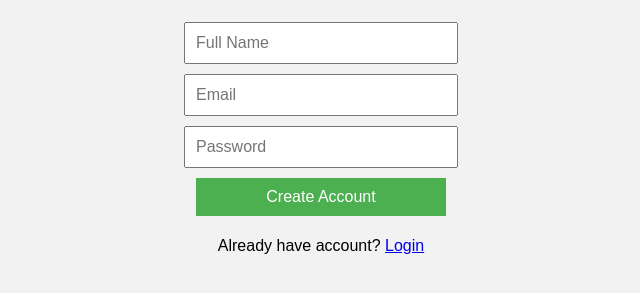
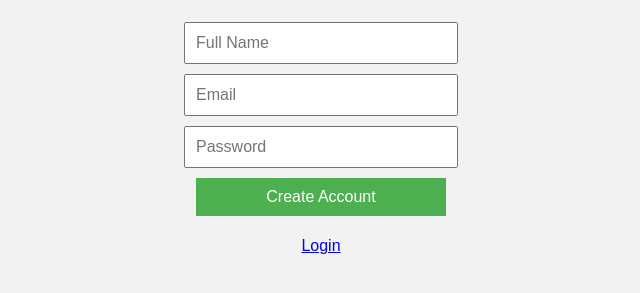
Before and after one commit to mangalam-king/bank-web, a plain HTML site: page register.html in a window 1280 px wide. Shown: the part 109-402 px from the top of the page, without its empty margins (319-959 px from the left). Drawn offline with Linux system fonts and the light colour scheme.

Commit message:
Update register.html

```diff
--- a/register.html
+++ b/register.html
@@ -1,7 +1,7 @@
 <!DOCTYPE html>
 <html>
 <head>
-  <title>Create Bank Account</title>
+  <title>Create Account</title>
   <link rel="stylesheet" href="style.css">
 </head>
 <body>
@@ -14,7 +14,7 @@
 
 <button onclick="register()">Create Account</button>
 
-<p>Already have account? <a href="index.html">Login</a></p>
+<p><a href="index.html">Login</a></p>
 
 <script src="firebase.js"></script>
 <script src="app.js"></script>
```
